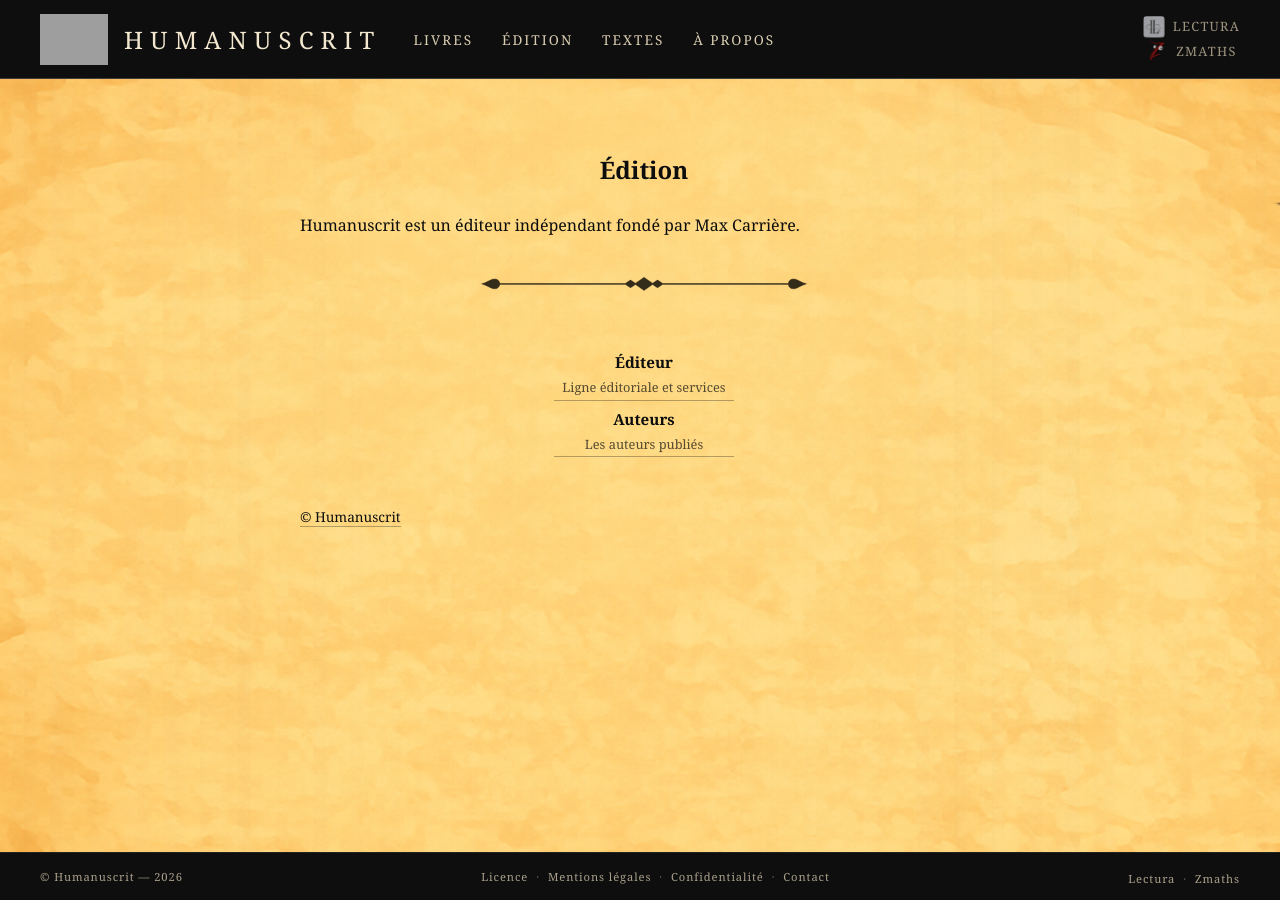
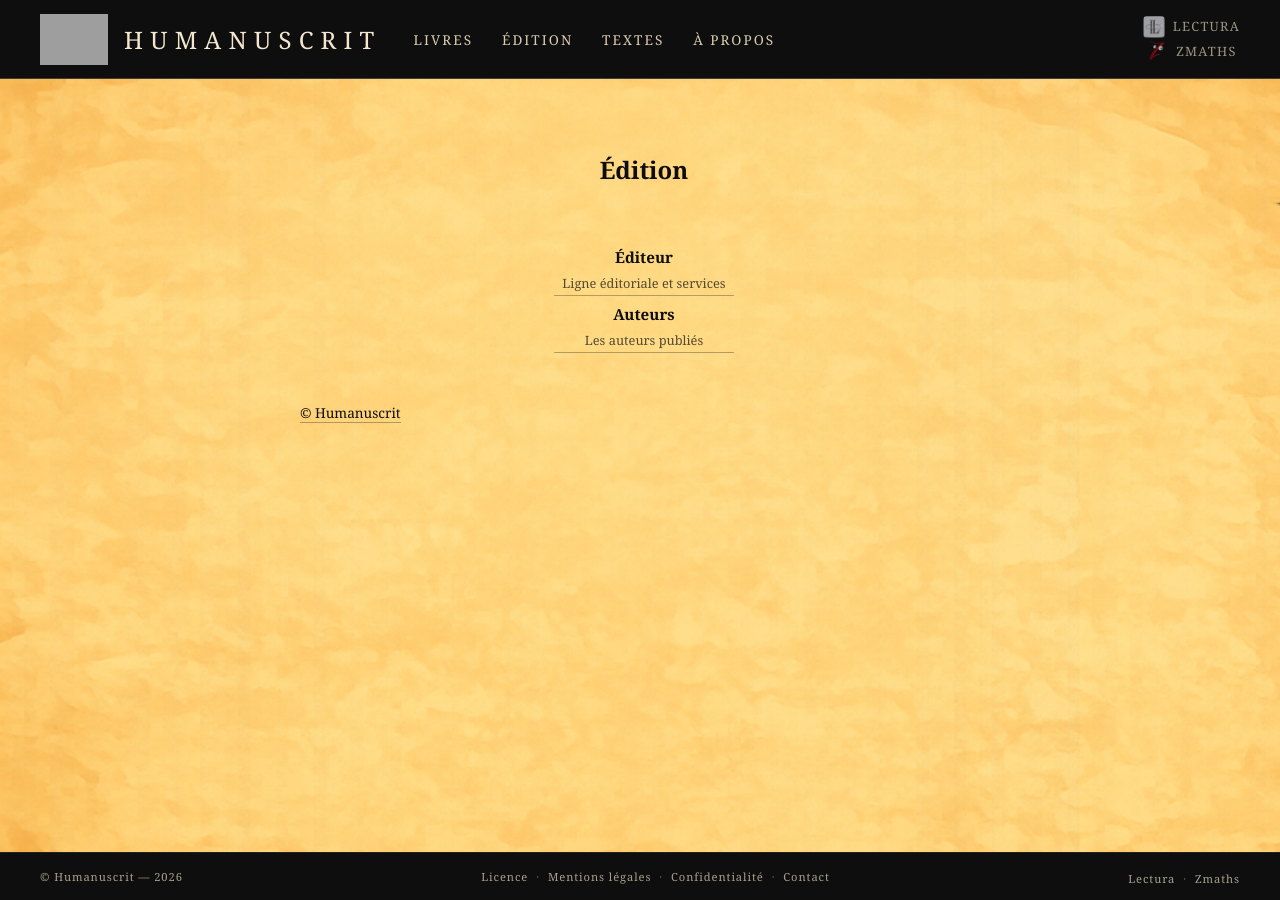
Before and after one commit to maxcarriere/humanuscrit, a Jekyll site: the page built from edition.md, in a window 1280 px wide. Built offline with Jekyll 4.4.1, drawn with Linux system fonts in a browser that asks for light colours; grey boxes are pictures that could not be loaded.

Commit message:
Nettoyage pages Livres/Édition + licence distinguée corpus/site
- Suppression des textes d'intro sur Livres et Édition
- Vignettes Éditeur/Auteurs côte à côte (illustrations à venir)
- Licence : textes CC BY-NC 4.0 par défaut sauf mention contraire,
  site © Humanuscrit tous droits réservés

Co-Authored-By: Claude Opus 4.6 <noreply@anthropic.com>

```diff
--- a/edition.md
+++ b/edition.md
@@ -2,10 +2,6 @@
 title: Édition
 permalink: /edition/
 schema_organization: true
----
-
-Humanuscrit est un éditeur indépendant fondé par Max Carrière.
-
 ---
 
 <div class="productions-grid">
```
Also changed, not shown: productions/index.md (+0 -3 lines), LICENCE.md.
